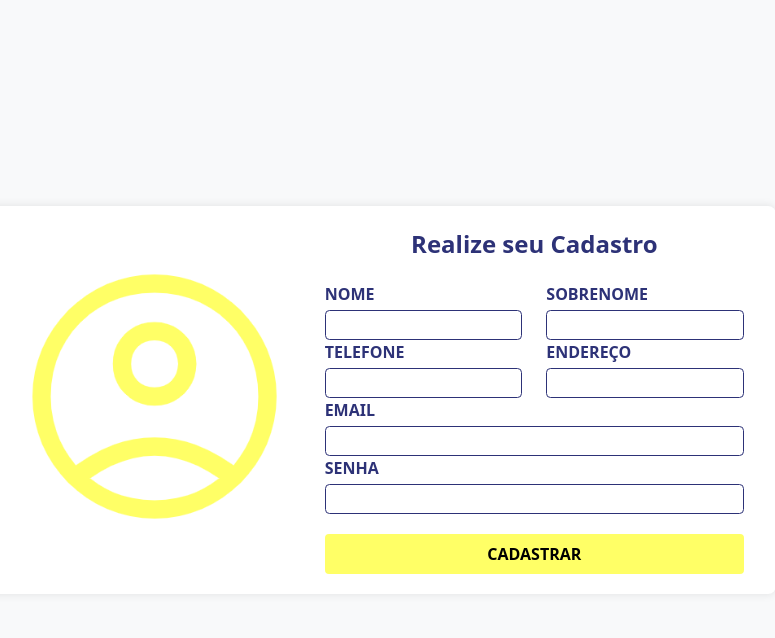
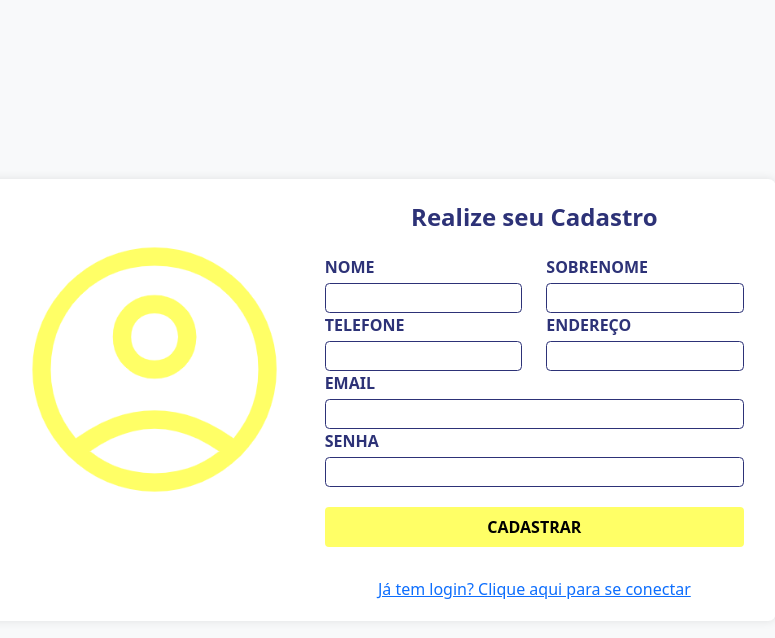
Before and after one commit to Nicolas-Novacovski/projetoProgramacaoWebBancoDeDados, a PHP site: page /formCadastro.php in a window 1280 px wide. Shown: the top 638 px of the page, without its empty margins (264-1039 px from the left). Run offline with PHP 8.4, Linux system fonts and the light colour scheme.

Commit message:
aterações na página de login e de cadastro

```diff
--- a/formCadastro.php
+++ b/formCadastro.php
@@ -54,6 +54,10 @@
                                 <input class="btn btn-primary2" style="width: 100%;" type="submit" value="Cadastrar" id="cadastrar" name="cadastrar">
                             </div>
                         </div>
+                        <div class="loginBaixo">
+                            <a href="indexLogin.php" class="texto-cadastro">Já tem login? Clique aqui para se conectar</a>
+                        </div>
+
                     </form>
                 </div>
             </div>
--- a/wwwroot/site.css
+++ b/wwwroot/site.css
@@ -120,3 +120,7 @@ body, html {
     flex-direction: column;
     gap: 10px;
 }
+
+.texto-cadastro {
+    text-align: center;
+}
```
